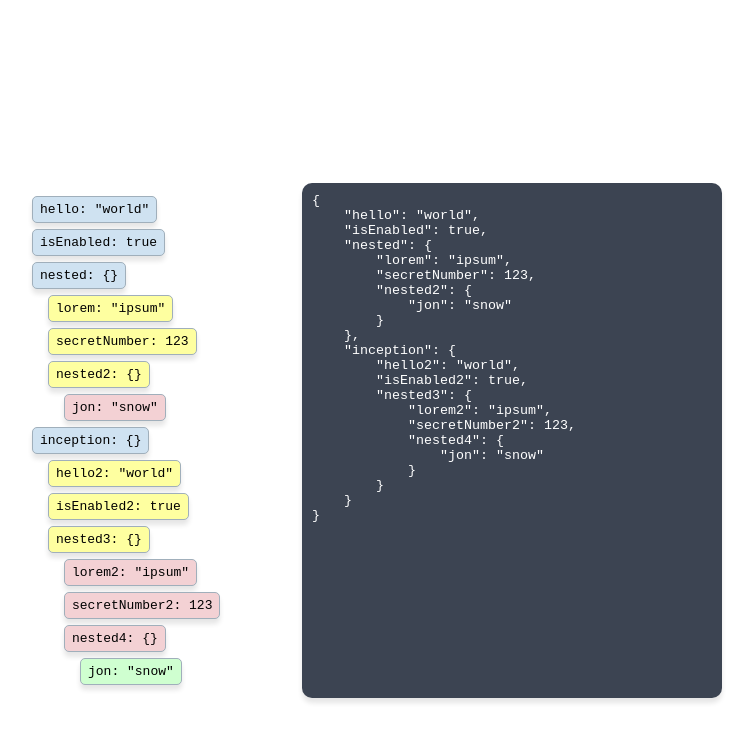
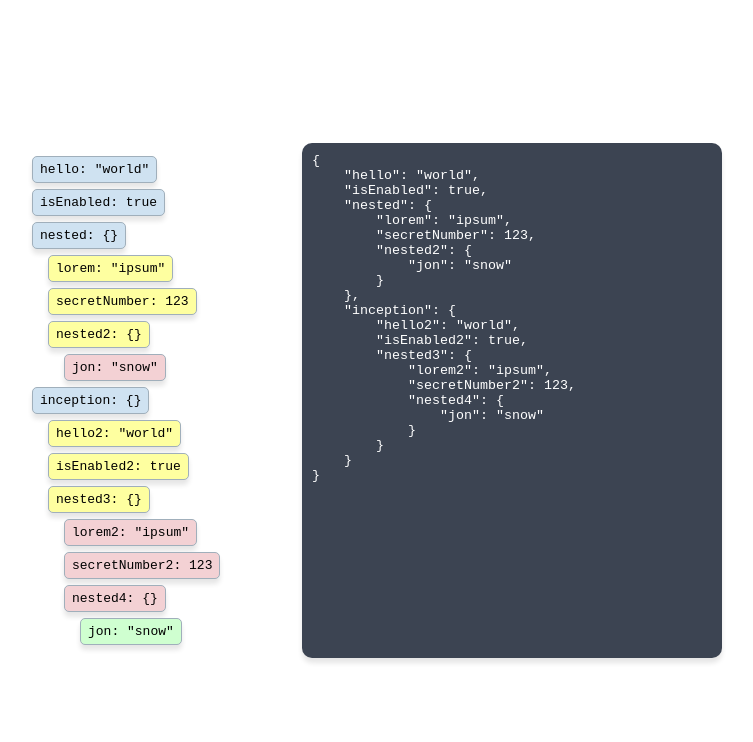
Before and after one commit to vitaly-rudenko/json-editor, a React (Create React App) app: page / in a window 1280 px wide. Shown: the top 742 px of the page, without its empty margins (268-1021 px from the left). Built offline with nearby package versions, Linux system fonts and the light colour scheme.

Commit message:
Fixed paddings

```diff
--- a/src/view/App.css
+++ b/src/view/App.css
@@ -7,11 +7,11 @@ body {
     align-items: center;
     justify-content: center;
     min-height: 100vh;
-    margin: 40px;
 }
 
 .app {
     display: flex;
+    padding: 40px;
 }
 
 .app > *:not(:last-child) {
```
